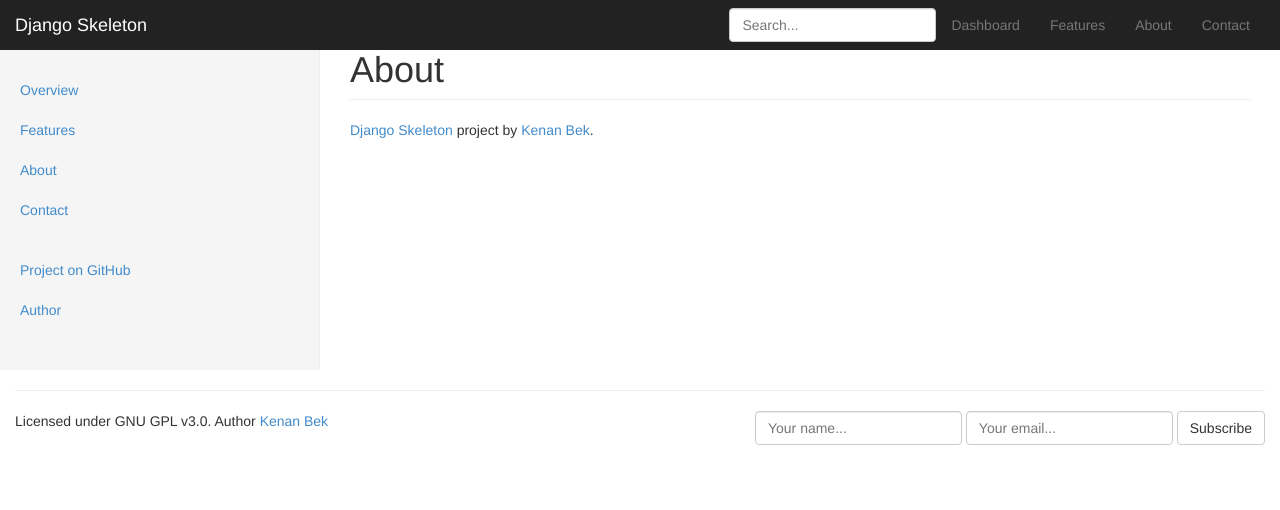
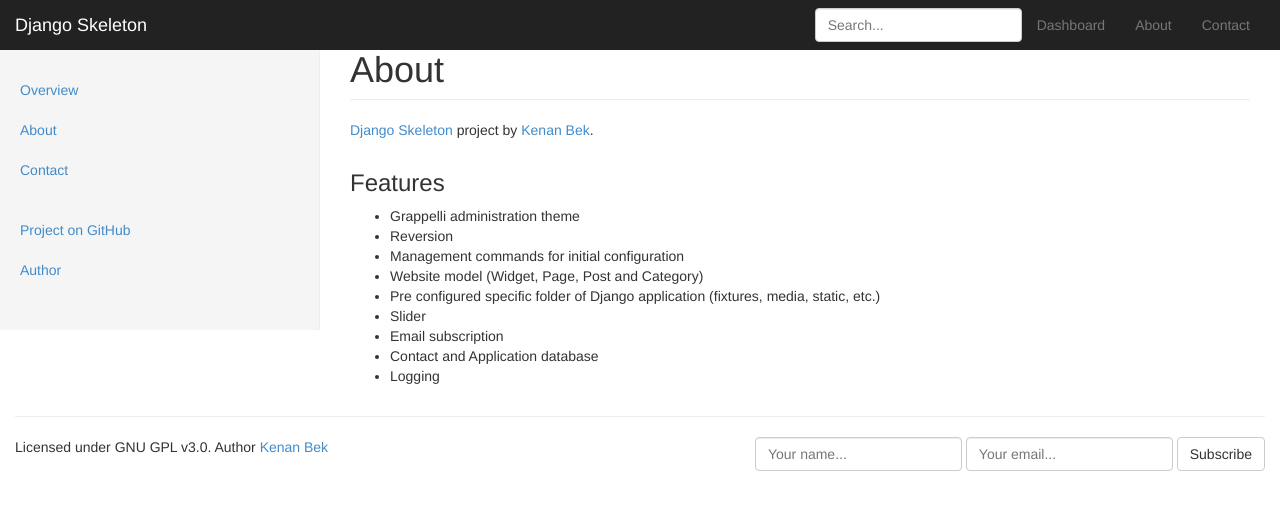
Before and after one commit to KenanBek/django-skeleton, a Django app: page /about/ in a window 1280 px wide. Shown: the top 510 px of the page. Run offline with Django 3.2, Linux system fonts and the light colour scheme; parts of the project's set-up code (start-up, migrations or seed data) failed here and were passed over; some libraries are stand-ins or nearby versions.

Commit message:
Features and About pages combined under About page.

```diff
--- a/app/files/templates/bootstrap3/layout.html
+++ b/app/files/templates/bootstrap3/layout.html
@@ -41,7 +41,6 @@
         <div class="navbar-collapse collapse">
             <ul class="nav navbar-nav navbar-right">
                 <li><a href="{% url 'website_index' %}">Dashboard</a></li>
-                <li><a href="{% url 'website_features' %}">Features</a></li>
                 <li><a href="{% url 'website_about' %}">About</a></li>
                 <li><a href="{% url 'website_contact' %}">Contact</a></li>
             </ul>
@@ -57,7 +56,6 @@
         <div class="col-md-3 sidebar">
             <ul class="nav nav-sidebar">
                 <li><a href="{% url 'website_index' %}">Overview</a></li>
-                <li><a href="{% url 'website_features' %}">Features</a></li>
                 <li><a href="{% url 'website_about' %}">About</a></li>
                 <li><a href="{% url 'website_contact' %}">Contact</a></li>
             </ul>
--- a/app/files/templates/bootstrap3/website/about.html
+++ b/app/files/templates/bootstrap3/website/about.html
@@ -5,8 +5,25 @@
         <div class="col-md-12">
             <h1 class="page-header">About</h1>
             <p>
-                <a href="https://github.com/KenanBek/django-skeleton" target="_blank">Django Skeleton</a> project by <a href="http://kenanbek.me" target="_blank">Kenan Bek</a>.
+                <a href="https://github.com/KenanBek/django-skeleton" target="_blank">Django Skeleton</a> project by
+                <a href="http://kenanbek.me" target="_blank">Kenan Bek</a>.
             </p>
         </div>
     </div>
+    <div class="row">
+        <div class="col-md-12">
+            <h3>Features</h3>
+            <ul class="task-list">
+                <li>Grappelli administration theme</li>
+                <li>Reversion</li>
+                <li>Management commands for initial configuration</li>
+                <li>Website model (Widget, Page, Post and Category)</li>
+                <li>Pre configured specific folder of Django application (fixtures, media, static, etc.)</li>
+                <li>Slider</li>
+                <li>Email subscription</li>
+                <li>Contact and Application database</li>
+                <li>Logging</li>
+            </ul>
+        </div>
+    </div>
 {% endblock %}
--- a/app/files/templates/bootstrap3/website/index.html
+++ b/app/files/templates/bootstrap3/website/index.html
@@ -6,7 +6,7 @@
             <div class="jumbotron">
                 <h1>Django Skeleton</h1>
                 <p>Project template for Django application.</p>
-                <p><a class="btn btn-primary btn-lg" role="button" href="{% url 'website_features' %}">See features</a>
+                <p><a class="btn btn-primary btn-lg" role="button" href="{% url 'website_about' %}">Read more</a>
                 </p>
             </div>
         </div>
--- a/app/website/urls.py
+++ b/app/website/urls.py
@@ -2,7 +2,6 @@ from django.conf.urls import patterns, url
 
 urlpatterns = patterns('website.views',
     url(r'^index/$', 'index', name='website_index'),
-    url(r'^features/$', 'features', name='website_features'),
     url(r'^about/$', 'about', name='website_about'),
     url(r'^contact/$', 'contact', name='website_contact'),
     url(r'^contact/document/$', 'document', name='website_document'),
--- a/app/website/views.py
+++ b/app/website/views.py
@@ -16,47 +16,8 @@ def index(request, template='bootstrap3/website/index.html', context={}):
     return render(request, template, context)
 
 
-def features(request, template='bootstrap3/website/features.html', context={}):
-    return render(request, template, context)
-
-
 def about(request, template='bootstrap3/website/about.html', context={}):
     return render(request, template, context)
-
-
-def page(request, page_slug, template='bootstrap3/website/page.html', context={}):
-    context['page'] = logic.get_page(page_slug)
-    return render(request, template, context)
-
-
-def post(request, post_id, post_slug, template='bootstrap3/website/post.html', context={}):
-    context['post'] = logic.get_post(post_id, post_slug)
-    return render(request, template, context)
-
-
-def search(request, template='bootstrap3/website/search.html', context={}):
-    term = request.GET['term']
-    search_result = logic.search(term)
-
-    context['term'] = term
-    context['pages'] = search_result.pages
-    context['posts'] = search_result.posts
-    return render(request, template, context)
-
-
-def subscribe(request):
-    name = request.GET['name']
-    email = request.GET['email']
-
-    if not email:
-        messages.add_message(request, messages.WARNING, 'Please enter your email.')
-    else:
-        try:
-            logic.subscribe(name, email)
-            messages.add_message(request, messages.INFO, 'You successfully subscribed.')
-        except Exception as e:
-            messages.add_message(request, messages.WARNING, 'You already have been subscribed.')
-    return redirect(request.META.get('HTTP_REFERER'))
 
 
 def contact(request, template="bootstrap3/website/contact.html", context={}):
@@ -91,3 +52,38 @@ def document(request, template="bootstrap3/website/contact.html", context={}):
     context['document_form'] = document_form
 
     return render(request, template, context)
+
+
+def search(request, template='bootstrap3/website/search.html', context={}):
+    term = request.GET['term']
+    search_result = logic.search(term)
+
+    context['term'] = term
+    context['pages'] = search_result.pages
+    context['posts'] = search_result.posts
+    return render(request, template, context)
+
+
+def subscribe(request):
+    name = request.GET['name']
+    email = request.GET['email']
+
+    if not email:
+        messages.add_message(request, messages.WARNING, 'Please enter your email.')
+    else:
+        try:
+            logic.subscribe(name, email)
+            messages.add_message(request, messages.INFO, 'You successfully subscribed.')
+        except Exception as e:
+            messages.add_message(request, messages.WARNING, 'You already have been subscribed.')
+    return redirect(request.META.get('HTTP_REFERER'))
+
+
+def page(request, page_slug, template='bootstrap3/website/page.html', context={}):
+    context['page'] = logic.get_page(page_slug)
+    return render(request, template, context)
+
+
+def post(request, post_id, post_slug, template='bootstrap3/website/post.html', context={}):
+    context['post'] = logic.get_post(post_id, post_slug)
+    return render(request, template, context)
--- a/requirements.txt
+++ b/requirements.txt
@@ -1 +1,2 @@
-grappelli
+django-grappelli
+django-reversion
```
Also changed, not shown: app/files/templates/bootstrap3/website/features.html (deleted, +0 -20 lines).
